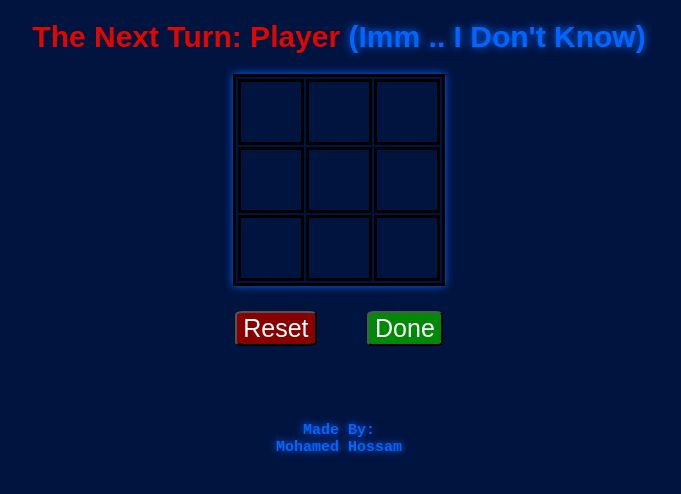
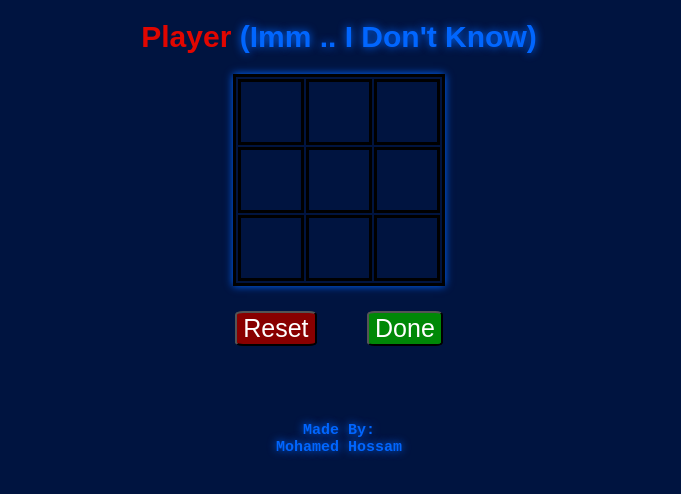
Before and after one commit to mohamedhossamWebDev22/tic-tac-toc-game, a React (Vite) app: page / in a window 1280 px wide. Shown: the top 494 px of the page, without its empty margins (301-982 px from the left). Built offline with nearby package versions, Linux system fonts and the light colour scheme.

Commit message:
fix error at grammar

```diff
--- a/src/App.jsx
+++ b/src/App.jsx
@@ -90,7 +90,7 @@ const App = (props) => {
 
   return (
     <div>
-      <h1>The Next Turn:
+      <h1>
         Player <a className="neon">{turn}</a>
       </h1>
 
```
